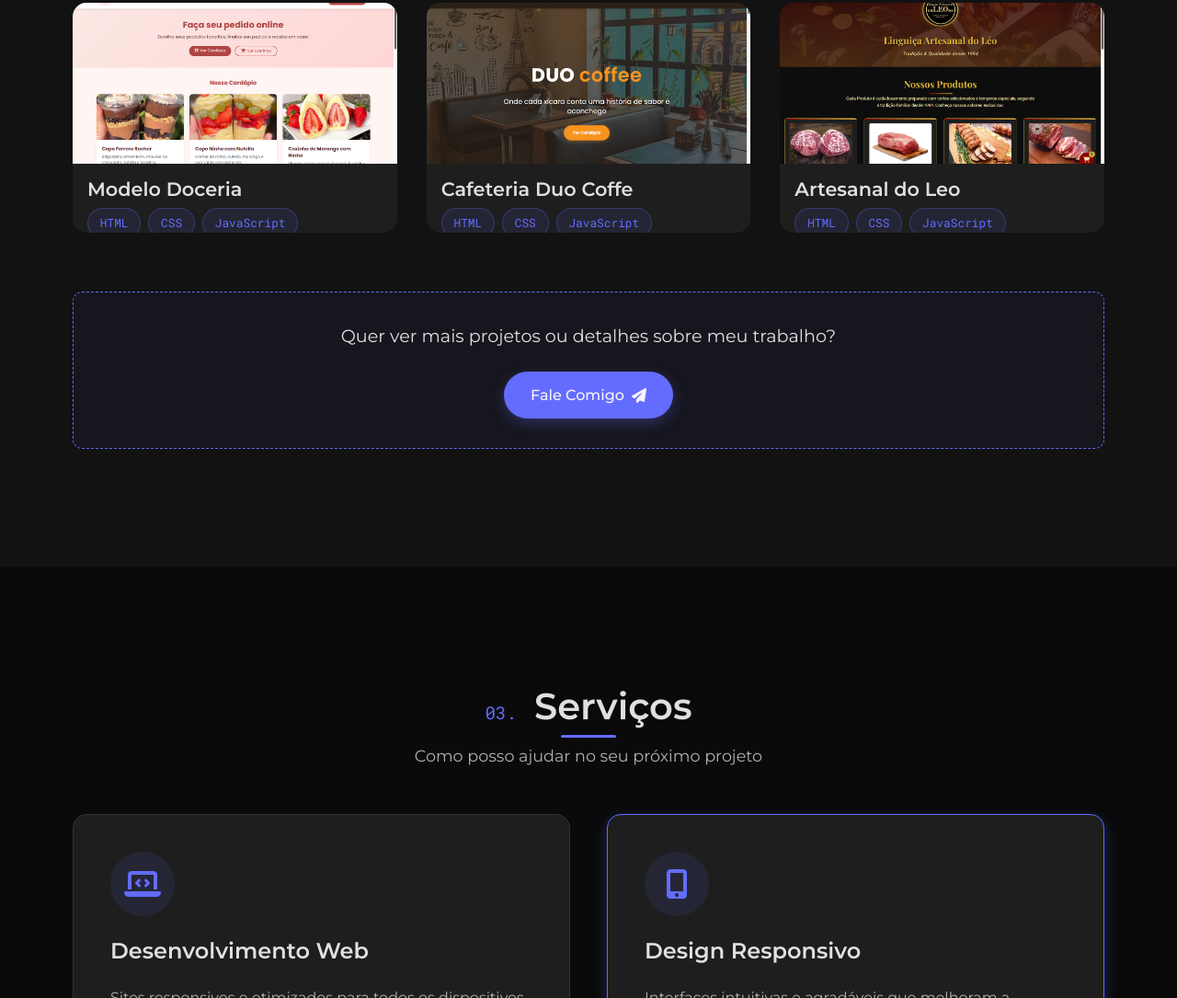
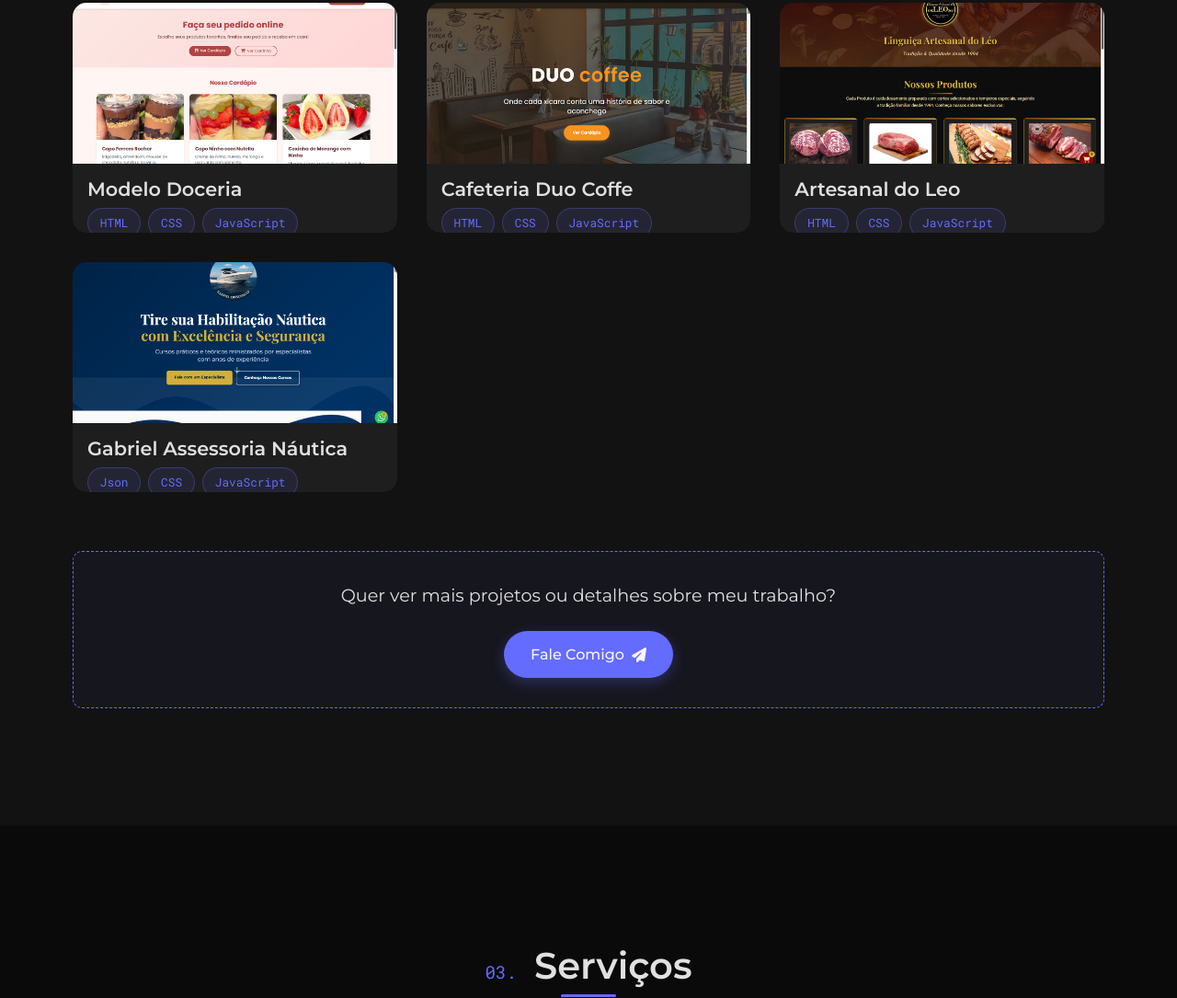
Before and after one commit to CelloR18/meu-portifolio, a plain HTML site: page index.html in a window 1280 px wide. Shown: the part 2891-3976 px from the top of the page at 92% size. Drawn offline with nearby package versions, Linux system fonts and the light colour scheme; files whose address does not match are found by name.

Commit message:
inclusão+gabriel

```diff
--- a/index.html
+++ b/index.html
@@ -331,7 +331,32 @@
                             </div>
                         </div>
                     </div>
+
                 </div>
+                 <div class="project-card" data-category="design" data-aos="fade-up" data-aos-delay="600">
+                    <div class="project-card-inner">
+                        <div class="project-card-front">
+                            <img src="./assets/gabriel.png" alt="Dashboard Analytics">
+                            <div class="project-card-content">
+                                <h3>Gabriel Assessoria Náutica</h3>
+                                <div class="tech-tags">
+                                    <span>Json</span>
+                                    <span>CSS</span>
+                                    <span>JavaScript</span>
+                                </div>
+                            </div>
+                        </div>
+                        <div class="project-card-back">
+                            <h3>Gabriel Assessoria Náutica</h3>
+                            <p>Site focado no serviço de Assessoria e Despachante para Embarcações.</p>
+                            <div class="project-card-buttons">
+                                <a href="#" class="btn small">Detalhes</a>
+                                <a href="https://gabrielcrescencio.netlify.app/" class="btn small secondary">Ver Online</a>
+                            </div>
+                        </div>
+                    </div>
+                </div>
+
             </div>
 
             <div class="portfolio-cta" data-aos="fade-up">
```
Also changed, not shown: assets/gabriel.png (added).
